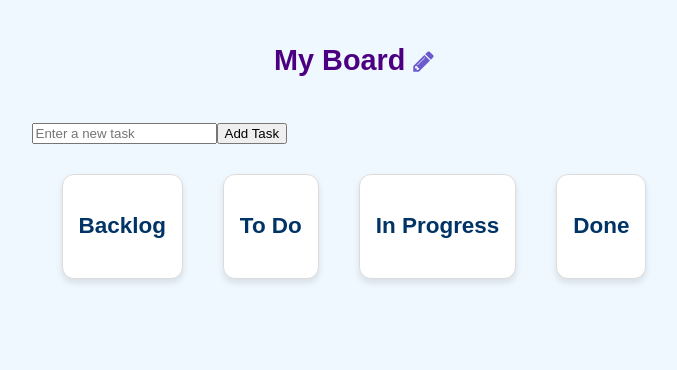
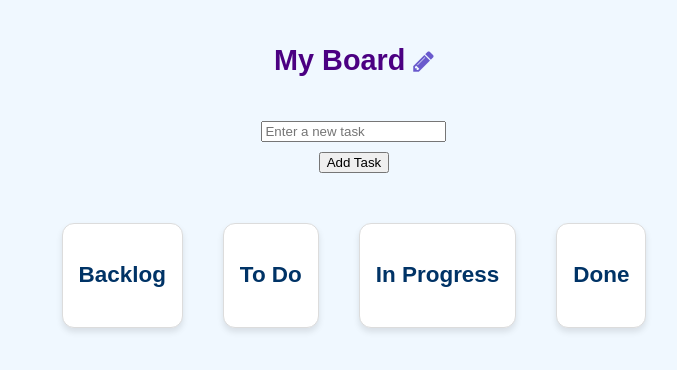
Before and after one commit to phiquangdat/kanban-board, a React (Vite) app: page / in a window 1280 px wide. Shown: the top 370 px of the page, without its empty margins (286-963 px from the left). Built offline with nearby package versions, Linux system fonts and the light colour scheme.

Commit message:
postioned the add task button

```diff
--- a/src/App.css
+++ b/src/App.css
@@ -1,8 +1,8 @@
 body {
-  background-color: #f0f8ff; /* Light blue background for better contrast */
-  color: #4b0082; /* Indigo text for a softer but vibrant look */
-  font-size: 1.2rem; /* Larger and consistent font size */
-  font-family: Arial, sans-serif; /* Clean and standard font */
+  background-color: #f0f8ff;
+  color: #4b0082;
+  font-size: 1.2rem;
+  font-family: Arial, sans-serif;
   margin: 0;
   padding: 0;
   display: flex;
@@ -26,13 +26,13 @@ ul {
 
 #boardTitleContainer i {
   margin-left: 8px;
-  color: #6a5acd; /* Slate blue icon color */
+  color: #6a5acd;
   font-size: 20px;
   transition: color 0.3s ease;
 }
 
 #boardTitleContainer i:hover {
-  color: #483d8b; /* Darker slate blue for hover effect */
+  color: #483d8b;
 }
 
 #boardNameContainer {
@@ -47,23 +47,23 @@ ul {
 #boardTitleInput {
   text-align: center;
   font-size: 1.5rem;
-  border: 2px solid #a9a9a9; /* Slightly darker border */
+  border: 2px solid #a9a9a9;
   border-radius: 8px;
-  box-shadow: 0 4px 8px rgba(0, 0, 0, 0.15); /* Stronger shadow */
+  box-shadow: 0 4px 8px rgba(0, 0, 0, 0.15);
   outline: none;
   padding: 8px 12px;
   transition: border-color 0.3s ease, box-shadow 0.3s ease;
 }
 
 #boardTitleInput:focus {
-  border-color: #4b0082; /* Indigo highlight when focused */
+  border-color: #4b0082;
   box-shadow: 0 0 10px rgba(75, 0, 130, 0.5);
 }
 
 #list-container {
-  color: #003366; /* Dark blue for the text */
+  color: #003366;
   display: flex;
-  flex-wrap: wrap; /* Wrap lists for responsiveness */
+  flex-wrap: wrap;
   justify-content: center;
   gap: 20px;
   text-align: center;
@@ -73,16 +73,16 @@ ul {
 .list {
   padding: 16px;
   margin: 10px;
-  border: 1px solid #dcdcdc; /* Light grey border */
+  border: 1px solid #dcdcdc;
   border-radius: 12px;
-  background-color: #fff; /* White background for clarity */
-  box-shadow: 0 4px 6px rgba(0, 0, 0, 0.1); /* Subtle shadow for depth */
+  background-color: #fff;
+  box-shadow: 0 4px 6px rgba(0, 0, 0, 0.1);
   transition: transform 0.2s ease, box-shadow 0.2s ease;
 }
 
 .list:hover {
-  transform: scale(1.05); /* Slight zoom on hover */
-  box-shadow: 0 6px 12px rgba(0, 0, 0, 0.2); /* Enhanced shadow on hover */
+  transform: scale(1.05);
+  box-shadow: 0 6px 12px rgba(0, 0, 0, 0.2);
 }
 
 .list ul {
@@ -90,10 +90,10 @@ ul {
 }
 
 .list li {
-  background-color: #eef; /* Soft lavender for list items */
+  background-color: #eef;
   margin: 5px 0;
   padding: 8px;
-  border: 1px solid #d3d3d3; /* Light grey border for list items */
+  border: 1px solid #d3d3d3;
   border-radius: 6px;
   box-shadow: 0 2px 4px rgba(0, 0, 0, 0.1);
 }
--- a/src/App.jsx
+++ b/src/App.jsx
@@ -1,7 +1,7 @@
 // App.jsx
 import { useState } from "react";
 import BoardTitle from "./components/BoardTitle";
-import TaskInput from "./components/TaskInput";
+import TaskInput from "./components/TaskInput/TaskInput";
 import Board from "./components/Board";
 import "./App.css";
 
--- a/src/components/Board.jsx
+++ b/src/components/Board.jsx
@@ -3,9 +3,6 @@ import { useState } from "react";
 
 export default function Board({ listName }) {
   const [items, setItems] = useState([]); // State for tasks
-
-
-
 
   return (
     <div className="list">
--- /dev/null
+++ b/src/components/TaskInput/TaskInput.css
@@ -0,0 +1,42 @@
+.task-input-container {
+  display: flex;
+  flex-direction: column;
+  align-items: center;
+  gap: 10px;
+  margin: 20px 0;
+}
+
+.task-input {
+  font-size: 1.2rem;
+  padding: 8px 12px;
+  border: 2px solid #a9a9a9;
+  border-radius: 8px;
+  box-shadow: 0 4px 8px rgba(0, 0, 0, 0.15);
+  outline: none;
+  width: 250px; /* Adjust width as needed */
+  transition: border-color 0.3s ease, box-shadow 0.3s ease;
+}
+
+.task-input:focus {
+  border-color: #4b0082;
+  box-shadow: 0 0 10px rgba(75, 0, 130, 0.5);
+}
+
+.task-button {
+  padding: 8px 16px;
+  font-size: 1.2rem;
+  background-color: #6a5acd; /* Slate blue */
+  color: white;
+  border: none;
+  border-radius: 8px;
+  cursor: pointer;
+  box-shadow: 0 4px 6px rgba(0, 0, 0, 0.1);
+  transition: background-color 0.3s ease, transform 0.2s ease,
+    box-shadow 0.2s ease;
+}
+
+.task-button:hover {
+  background-color: #483d8b; /* Darker slate blue */
+  transform: scale(1.05);
+  box-shadow: 0 6px 12px rgba(0, 0, 0, 0.2);
+}
--- a/src/components/TaskInput.jsx
+++ b/src/components/TaskInput/TaskInput.jsx
@@ -1,16 +1,18 @@
 // TaskInput.jsx
 import React from "react";
-
+import "./TaskInput.css";
 function TaskInput({ value, onChange, onAddTask }) {
   return (
-    <div>
+    <div class="task-input-container">
       <input
         type="text"
         value={value}
         onChange={onChange}
         placeholder="Enter a new task"
       />
-      <button onClick={onAddTask}>Add Task</button>
+      <button id="add-task" onClick={onAddTask}>
+        Add Task
+      </button>
     </div>
   );
 }
```
